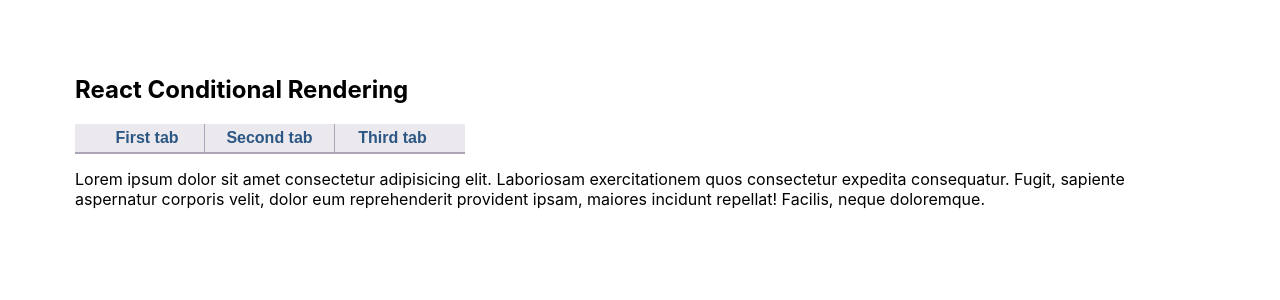
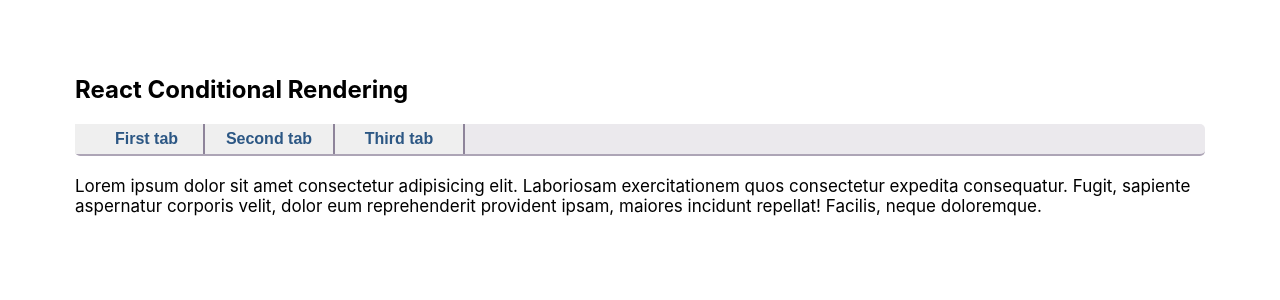
Before and after one commit to aniledev/react-tabs-conditional-rendering, a React (Create React App) app: page / in a window 1280 px wide. Shown: the top 300 px of the page. Built offline with nearby package versions, Linux system fonts and the light colour scheme.

Commit message:
styles: update button styling

```diff
--- a/src/Tabs.js
+++ b/src/Tabs.js
@@ -16,11 +16,13 @@ export default class Tabs extends React.Component {
 
   renderButtons() {
     // map off the tabs array that was passed from App to make an array of buttons
-    return this.props.tabs.map((tab, index) => (
+    const buttons = this.props.tabs.map((tab, index) => (
       <button key={index} onClick={() => this.handleClick(index)}>
         {tab.name}
       </button>
     ));
+
+    return <div className="buttons">{buttons}</div>;
   }
 
   renderContent() {
--- a/src/index.css
+++ b/src/index.css
@@ -13,16 +13,19 @@ code {
     monospace;
 }
 
+.buttons {
+  border-bottom: 2px solid #ada5b6;
+  background-color: #ebe9ed;
+  border-radius: 5px;
+}
+
 button {
-  background-color: #ebe9ed;
   color: #2c5784;
   border: none;
-  border-bottom: 2px solid #ada5b6;
-  border-right: 1px solid #ada5b6;
+  border-right: 2px solid #8e849a;
   font-size: 16px;
   padding-left: 20px;
   padding-right: 20px;
-  margin-bottom: 15px;
   height: 30px;
   width: 130px;
   font-weight: bold;
@@ -32,7 +35,7 @@ button:nth-child(1) {
   padding-left: 35px;
 }
 
-button:nth-child(3) {
-  border-right: none;
-  padding-right: 35px;
+.content {
+  font-size: 17px;
+  margin-top: 20px;
 }
```
Also changed, not shown: 1 other file (tests, documents, lock files or other folders).
